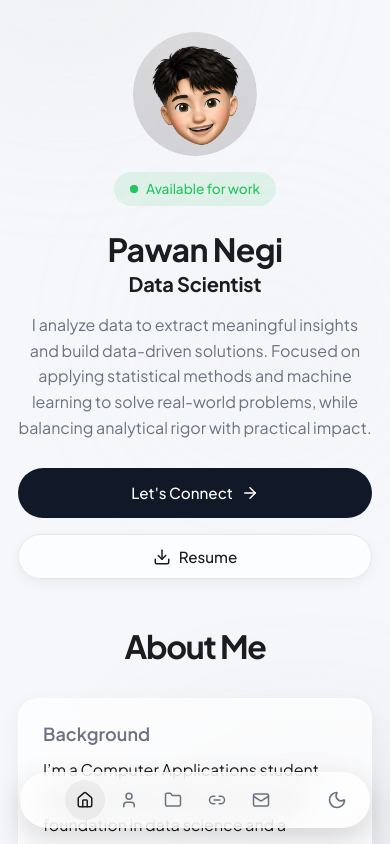
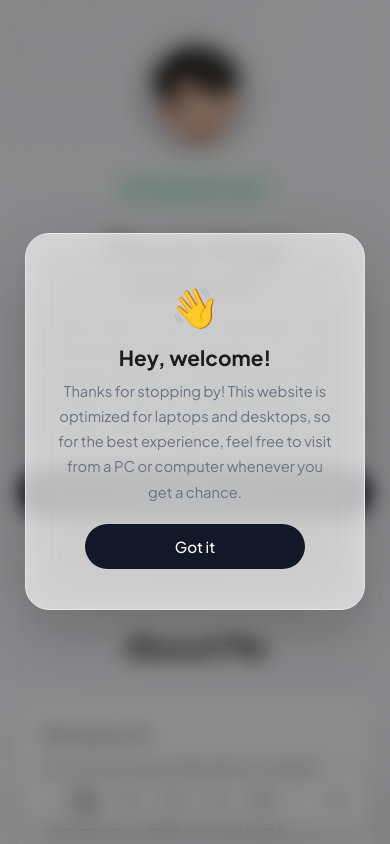
Before and after one commit to pawannegii/MyPortfolio, a React (Vite) app: page / in a window 390 px wide. Shown: the top 844 px of the page. Built offline with nearby package versions, Linux system fonts and the light colour scheme.

Commit message:
Add-mobile-welcome-overlay-and-polish-UI

```diff
--- a/src/App.jsx
+++ b/src/App.jsx
@@ -92,8 +92,21 @@ function App() {
 
 
   const [isContactModalOpen, setIsContactModalOpen] = useState(false);
+  const [showWelcomeToast, setShowWelcomeToast] = useState(false);
   const [isNavHidden, setIsNavHidden] = useState(false);
   const lastScrollY = React.useRef(0);
+
+  useEffect(() => {
+    const isMobile = window.innerWidth <= 768;
+    const alreadyShown = sessionStorage.getItem('welcomeShown');
+    if (isMobile && !alreadyShown) {
+      const timer = setTimeout(() => {
+        setShowWelcomeToast(true);
+        sessionStorage.setItem('welcomeShown', 'true');
+      }, 3000);
+      return () => clearTimeout(timer);
+    }
+  }, []);
 
   useEffect(() => {
     const handleScroll = () => {
@@ -570,6 +583,43 @@ function App() {
           </motion.div>
         )}
       </AnimatePresence>
+
+      {/* Mobile Welcome Toast */}
+      <AnimatePresence>
+        {showWelcomeToast && (
+          <motion.div
+            className="welcome-overlay"
+            initial={{ opacity: 0 }}
+            animate={{ opacity: 1 }}
+            exit={{ opacity: 0 }}
+            onClick={() => setShowWelcomeToast(false)}
+          >
+            <motion.div
+              className="welcome-card"
+              initial={{ opacity: 0, scale: 0.9, y: 30 }}
+              animate={{ opacity: 1, scale: 1, y: 0 }}
+              exit={{ opacity: 0, scale: 0.9, y: 30 }}
+              transition={{ type: 'spring', stiffness: 300, damping: 28 }}
+              onClick={(e) => e.stopPropagation()}
+            >
+              <div style={{ fontSize: '2.5rem', marginBottom: '8px' }}>👋</div>
+              <h3 style={{ fontSize: '1.3rem', fontWeight: 700, color: 'var(--text-primary)', marginBottom: '8px' }}>
+                Hey, welcome!
+              </h3>
+              <p style={{ color: 'var(--text-secondary)', fontSize: '0.92rem', lineHeight: 1.7, maxWidth: '300px', margin: '0 auto 20px' }}>
+                Thanks for stopping by! This website is optimized for laptops and desktops, so for the best experience, feel free to visit from a PC or computer whenever you get a chance.
+              </p>
+              <button
+                onClick={() => setShowWelcomeToast(false)}
+                className="btn btn-primary"
+                style={{ width: '100%', maxWidth: '220px' }}
+              >
+                Got it
+              </button>
+            </motion.div>
+          </motion.div>
+        )}
+      </AnimatePresence>
     </>
   );
 }
--- a/src/index.css
+++ b/src/index.css
@@ -1015,3 +1015,37 @@ footer {
   resize: vertical;
   min-height: 100px;
 }
+
+/* Welcome Overlay */
+.welcome-overlay {
+  position: fixed;
+  top: 0;
+  left: 0;
+  right: 0;
+  bottom: 0;
+  z-index: 1100;
+  background: rgba(28, 28, 30, 0.5);
+  backdrop-filter: blur(10px);
+  -webkit-backdrop-filter: blur(10px);
+  display: flex;
+  align-items: center;
+  justify-content: center;
+  padding: 24px;
+}
+
+.welcome-card {
+  background: var(--card-bg);
+  backdrop-filter: blur(24px);
+  -webkit-backdrop-filter: blur(24px);
+  border: 1px solid var(--border-color);
+  border-radius: 24px;
+  padding: 40px 32px;
+  text-align: center;
+  width: 100%;
+  max-width: 340px;
+  box-shadow: 0 24px 64px rgba(0, 0, 0, 0.2);
+}
+
+[data-theme="dark"] .welcome-card {
+  box-shadow: 0 24px 64px rgba(0, 0, 0, 0.5);
+}
```
